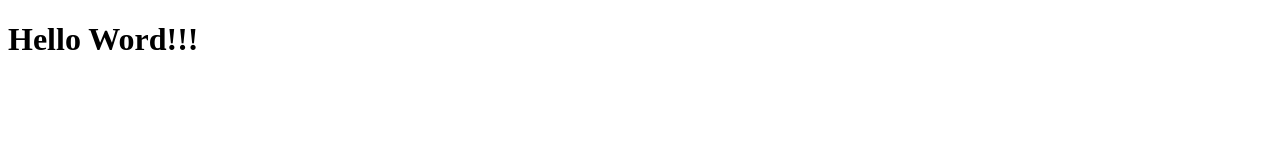
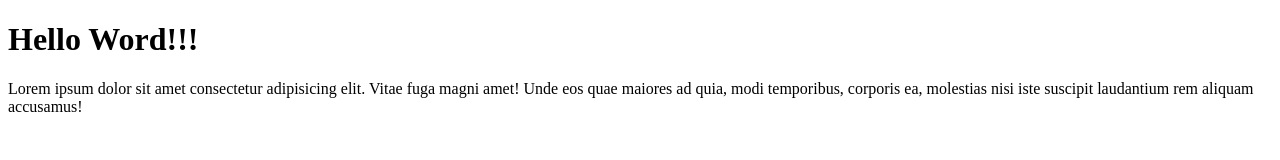
Before and after one commit to Tonya1504/goit-markup-hw-01, a plain HTML site: page index.html in a window 1280 px wide. Drawn offline with Linux system fonts and the light colour scheme.

Commit message:
Update index.html

```diff
--- a/index.html
+++ b/index.html
@@ -8,5 +8,6 @@
 </head>
 <body>
     <h1>Hello Word!!!</h1>
+    <p>Lorem ipsum dolor sit amet consectetur adipisicing elit. Vitae fuga magni amet! Unde eos quae maiores ad quia, modi temporibus, corporis ea, molestias nisi iste suscipit laudantium rem aliquam accusamus!</p>
 </body>
 </html>
```
